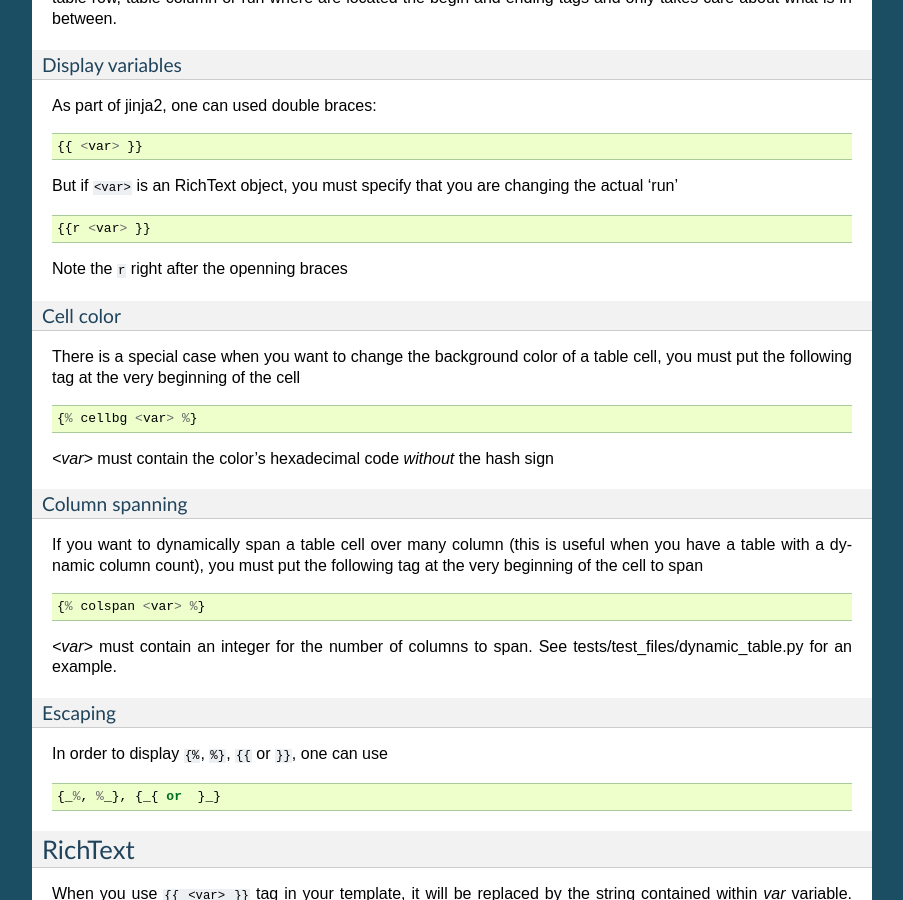
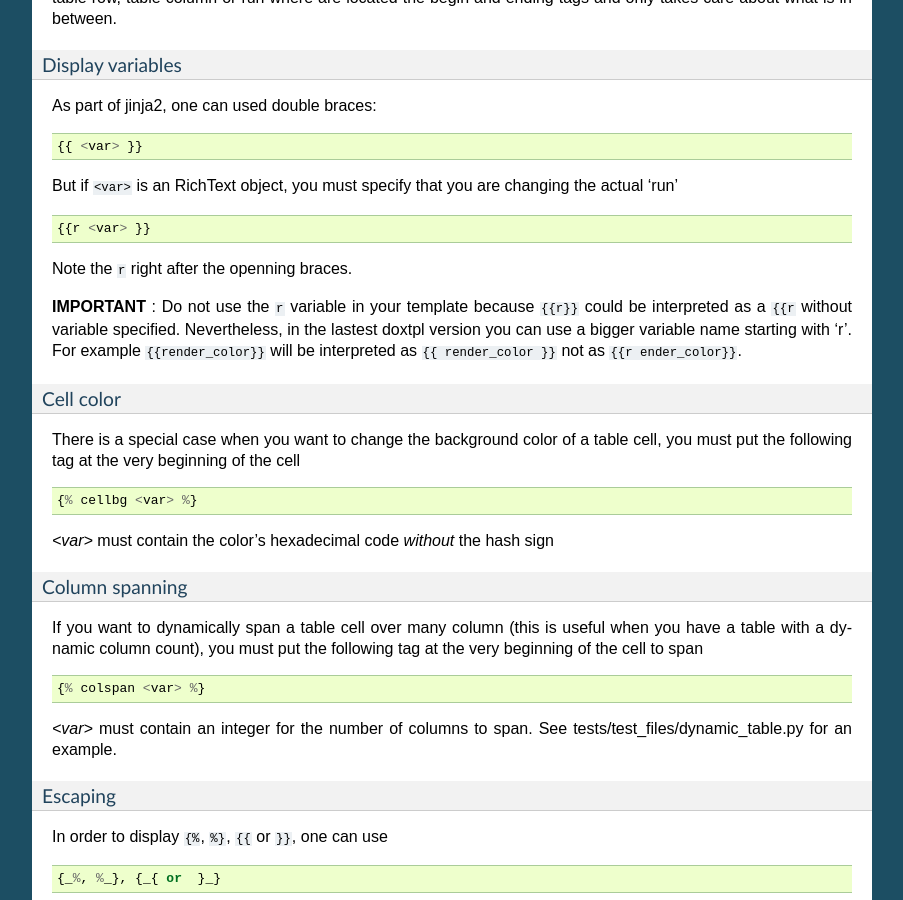
Before and after one commit to elapouya/python-docx-template, a Sphinx documentation site: the page built from docs/index.rst, in a window 1280 px wide and 900 px high, scrolled down 1394 px. Shown: the whole window, without its empty margins (198-1101 px from the left). Built offline with Sphinx 7.4.7, drawn with Linux system fonts in a browser that asks for light colours.

Commit message:
Accept variables starting with 'r' in {{}} when no space after {{

```diff
--- a/CHANGES.rst
+++ b/CHANGES.rst
@@ -1,3 +1,7 @@
+0.4.7 (2018-02-03)
+------------------
+- Accept variables starting with 'r' in {{}} when no space after {{
+
 0.4.6 (2017-10-15)
 ------------------
 - Remove debug traces
--- a/docs/index.rst
+++ b/docs/index.rst
@@ -81,7 +81,11 @@ But if ``<var>`` is an RichText object, you must specify that you are changing t
 
    {{r <var> }}
 
-Note the ``r`` right after the openning braces
+Note the ``r`` right after the openning braces.
+
+**IMPORTANT** : Do not use the ``r`` variable in your template because ``{{r}}`` could be interpreted as a ``{{r``
+without variable specified. Nevertheless, in the lastest doxtpl version you can use a bigger variable name starting
+with 'r'. For example ``{{render_color}}`` will be interpreted as ``{{ render_color }}`` not as ``{{r ender_color}}``.
 
 Cell color
 ..........
--- a/docxtpl/__init__.py
+++ b/docxtpl/__init__.py
@@ -5,7 +5,7 @@ Created : 2015-03-12
 @author: Eric Lapouyade
 '''
 
-__version__ = '0.4.6'
+__version__ = '0.4.7'
 
 from lxml import etree
 from docx import Document
@@ -77,7 +77,7 @@ class DocxTemplate(object):
         src_xml = re.sub(r'(<w:tc[ >](?:(?!<w:tc[ >]).)*){%\s*cellbg\s+([^%]*)\s*%}(.*?</w:tc>)',cellbg,src_xml,flags=re.DOTALL)
 
         # avoid {{r and {%r tags to strip MS xml tags too far
-        src_xml = re.sub(r'({{r.*?}}|{%r.*?%})',r'</w:t></w:r><w:r><w:t>\1</w:t></w:r><w:r><w:t>',src_xml,flags=re.DOTALL)
+        src_xml = re.sub(r'({{r\s.*?}}|{%r\s.*?%})',r'</w:t></w:r><w:r><w:t>\1</w:t></w:r><w:r><w:t>',src_xml,flags=re.DOTALL)
 
         for y in ['tr', 'tc', 'p', 'r']:
             # replace into xml code the row/paragraph/run containing {%y xxx %} or {{y xxx}} template tag
```
Also changed, not shown: 17 other files.
